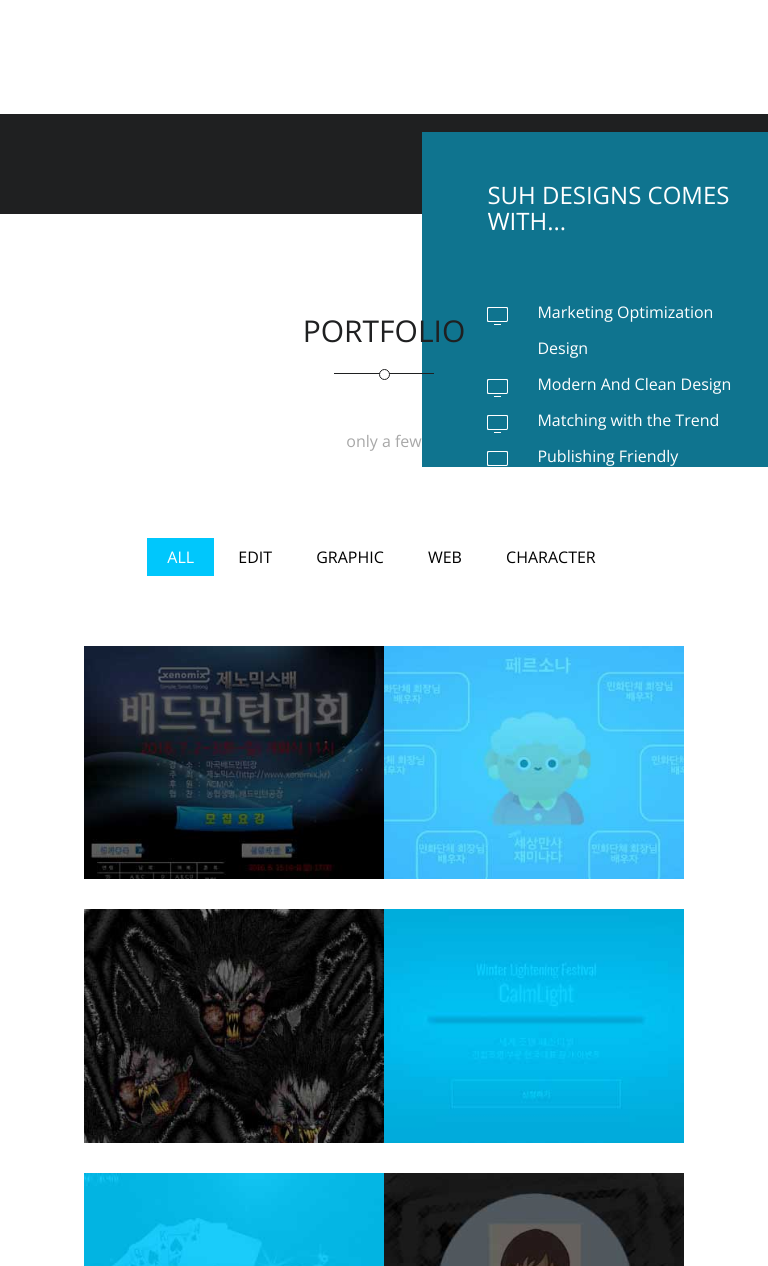
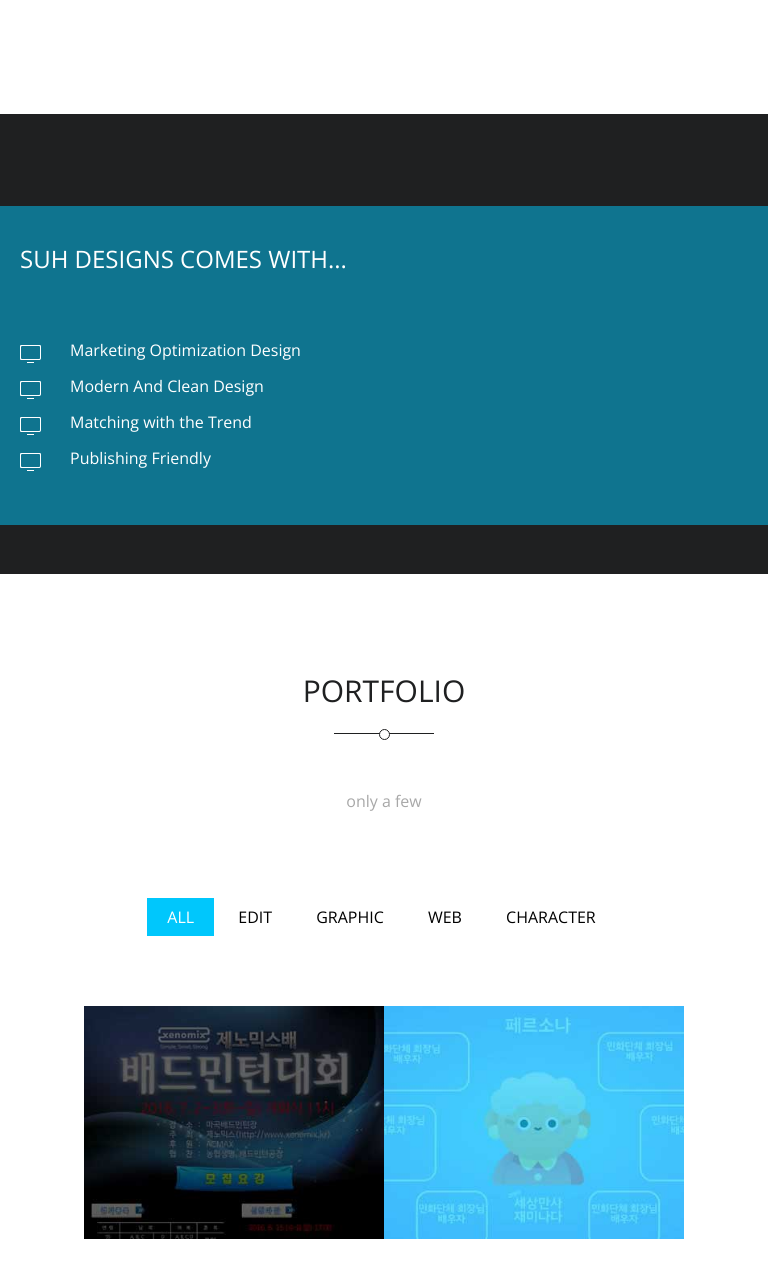
Before and after one commit to suhfac/repf, a plain HTML site: page index.html in a window 768 px wide. Shown: the part 1860-3126 px from the top of the page. Drawn offline with nearby package versions, Linux system fonts and the light colour scheme.

Commit message:
Update responsive.css

```diff
--- a/css/responsive.css
+++ b/css/responsive.css
@@ -37,6 +37,20 @@ px      68    160    252    344    436    528    620    712    */
     font-size: 12px;
     line-height: 18px;
   }
+
+
+  .plus{
+    height: 30%;
+    width: 23%;
+    margin-left: -15%;
+    margin-top: -15%;
+
+}
+
+
+
+
+
 
 }
 
@@ -90,25 +104,44 @@ px      68    160    252    344    436    528    620    712    */
 
  */
 
+
+ #service-bottom .container{
+  height: 360px;
+}
+
+
+.service-features{
+  padding: 40px 0 0 20px;
+  width: 100%;
+  top:20%;
+  height: 319px;
+}
+
+
 figcaption.mask{
   padding: 10px;
 }
 
 figcaption.mask h3 {
   color: #1f2021;
-  font-size: 15px;
-  line-height: 22px;
+  font-size: 18px;
+  line-height: 24px;
 }
 
 figcaption.mask span{
-  font-size: 12px;
+  font-size: 16px;
 }
 
 .plus{
     height: 30%;
-    width: 30%;
+    width: 25%;
     margin-left: -15%;
+    margin-top: -15%;
+
 }
+
+
+
 
 .portfolio-item:hover .plus{
   top: 40%;
```
